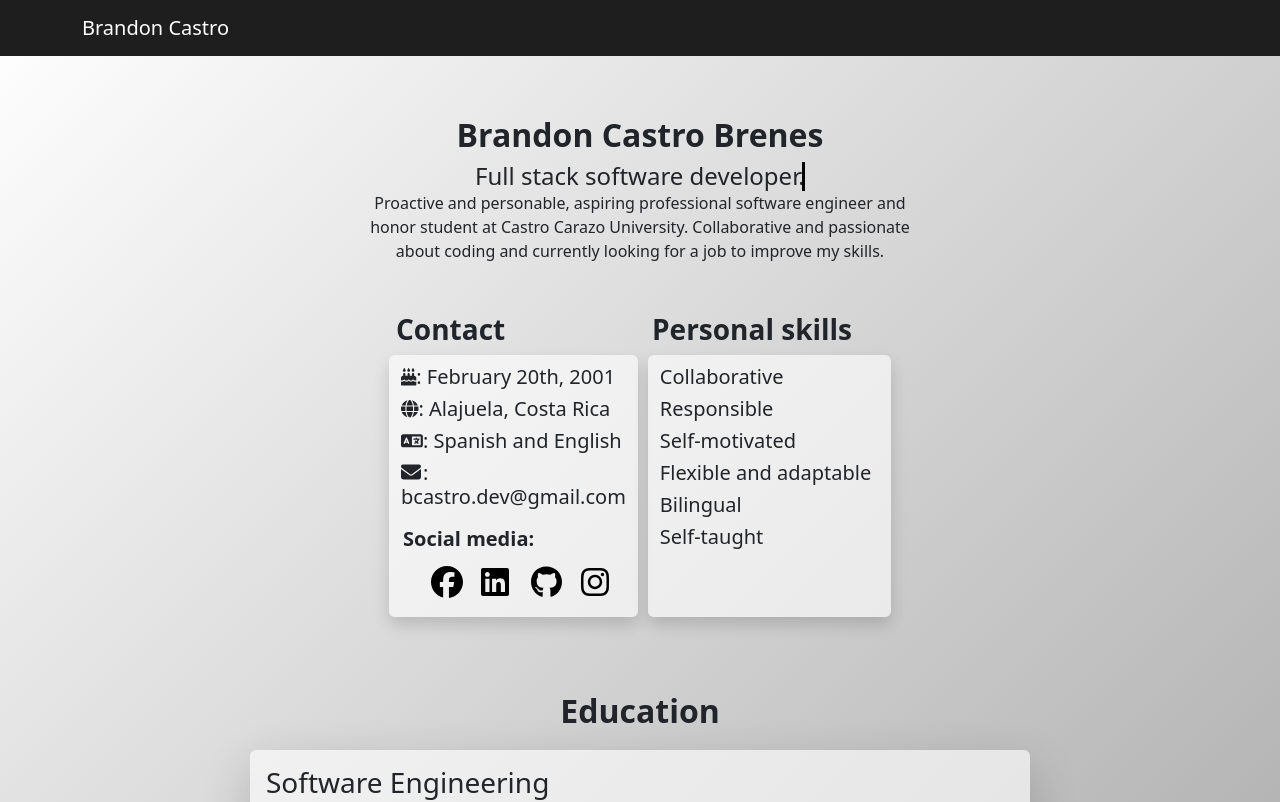
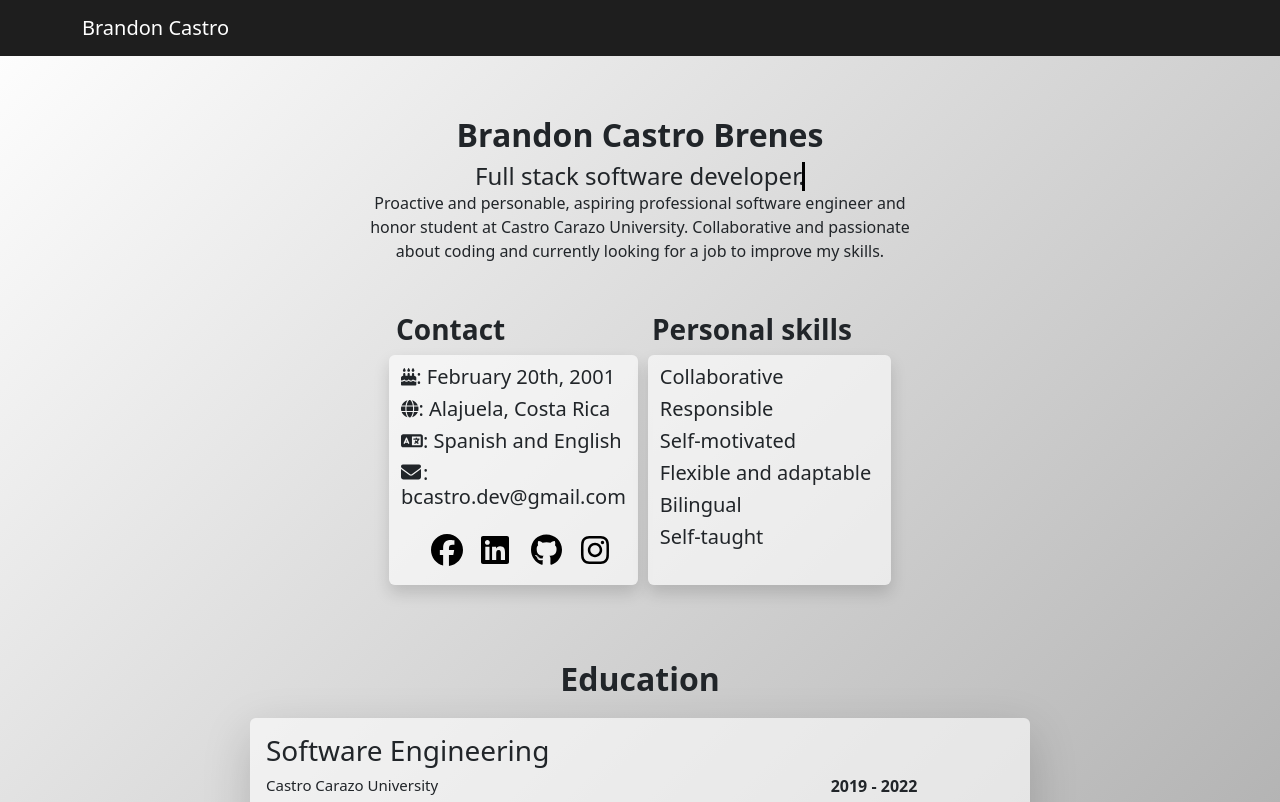
Before and after one commit to BrandonCastro932/brandoncastro932.github.io, a React (Create React App) app: page / in a window 1280 px wide. Shown: the top 802 px of the page. Built offline with nearby package versions, Linux system fonts and the light colour scheme.

Commit message:
Social media title removed

```diff
--- a/src/components/AboutMe.js
+++ b/src/components/AboutMe.js
@@ -64,9 +64,7 @@ export default class AboutMe extends Component {
                 <div className="socialCont container">
                   <div className="row">
                     <div className="socialTitle col">
-                      <h5>
-                        <strong>Social media:</strong>
-                      </h5>
+
                     </div>
                   </div>
                   <div className="socialMedia row">
```
